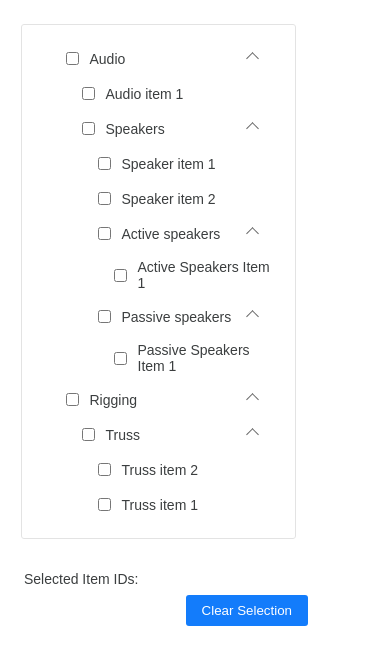
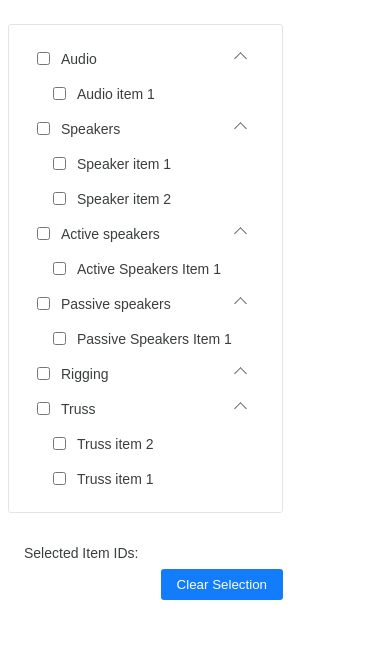
Before and after one commit to tlavrova/item-selector-rentman, an Angular app: page / in a window 390 px wide. Shown: the top 664 px of the page. Built offline with nearby package versions, Linux system fonts and the light colour scheme.

Commit message:
Refactor item selector width for improved responsiveness

```diff
--- a/src/app/components/item-selector/item-selector.component.css
+++ b/src/app/components/item-selector/item-selector.component.css
@@ -3,17 +3,17 @@
   flex-direction: column;
   align-items: center;
   justify-content: center;
-  width: 300px;
+  width: 275px;
 }
 
 .item-selector {
   font-family: 'Source Sans Pro', Arial, sans-serif;
   font-size: 14px;
-  width: 275px;
   margin: 16px;
   overflow-x: hidden;
   background-color: hsl(0, 0%, 100%);
   color: hsl(195, 3%, 24%);
+  width: 100%;
 }
 
 .folder-list {
@@ -22,10 +22,6 @@
   padding: 16px;
   width: 100%;
   box-sizing: border-box;
-}
-
-.folder-item {
-  margin-left: 16px;
 }
 
 .folder-content {
```
